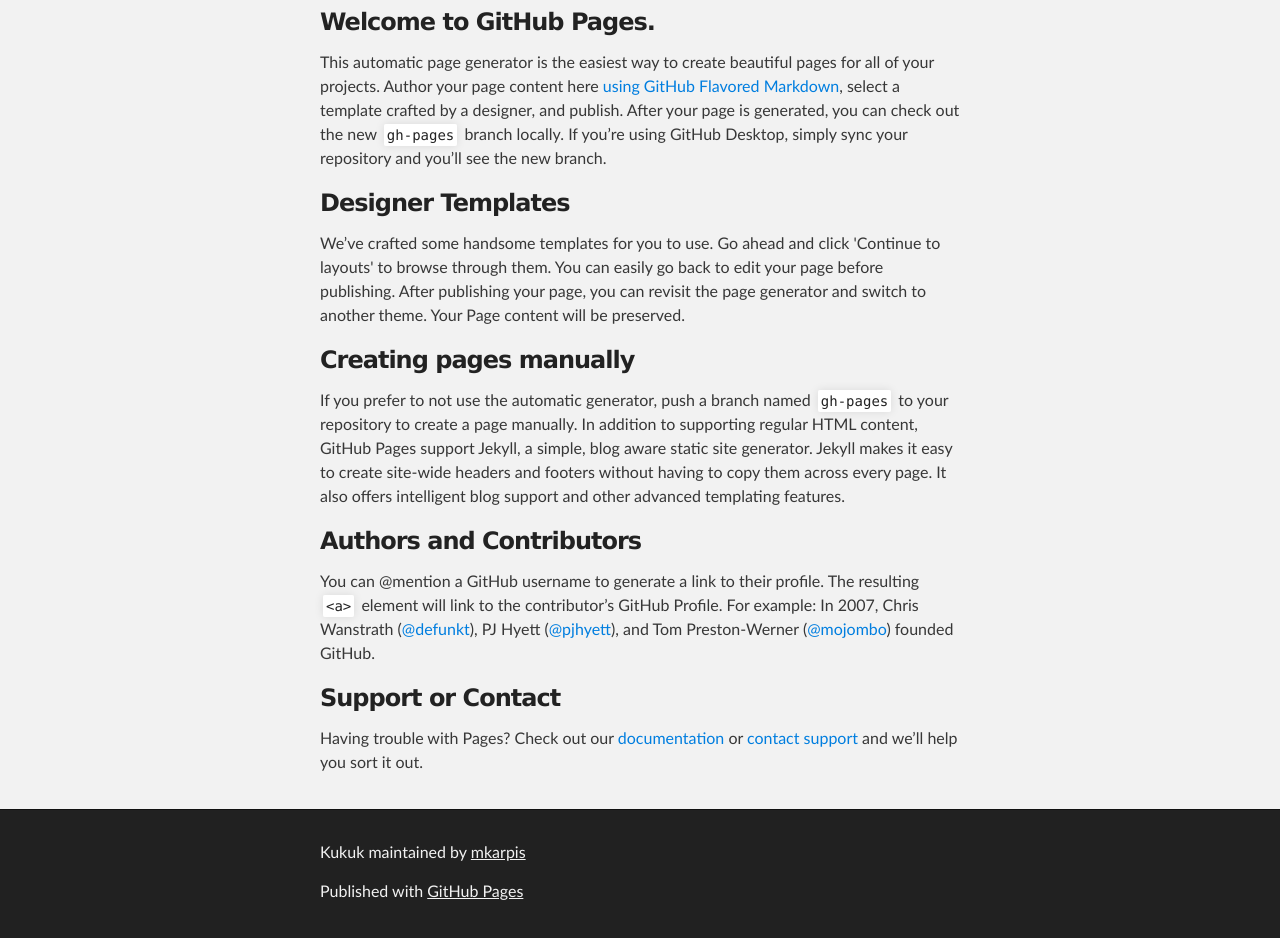
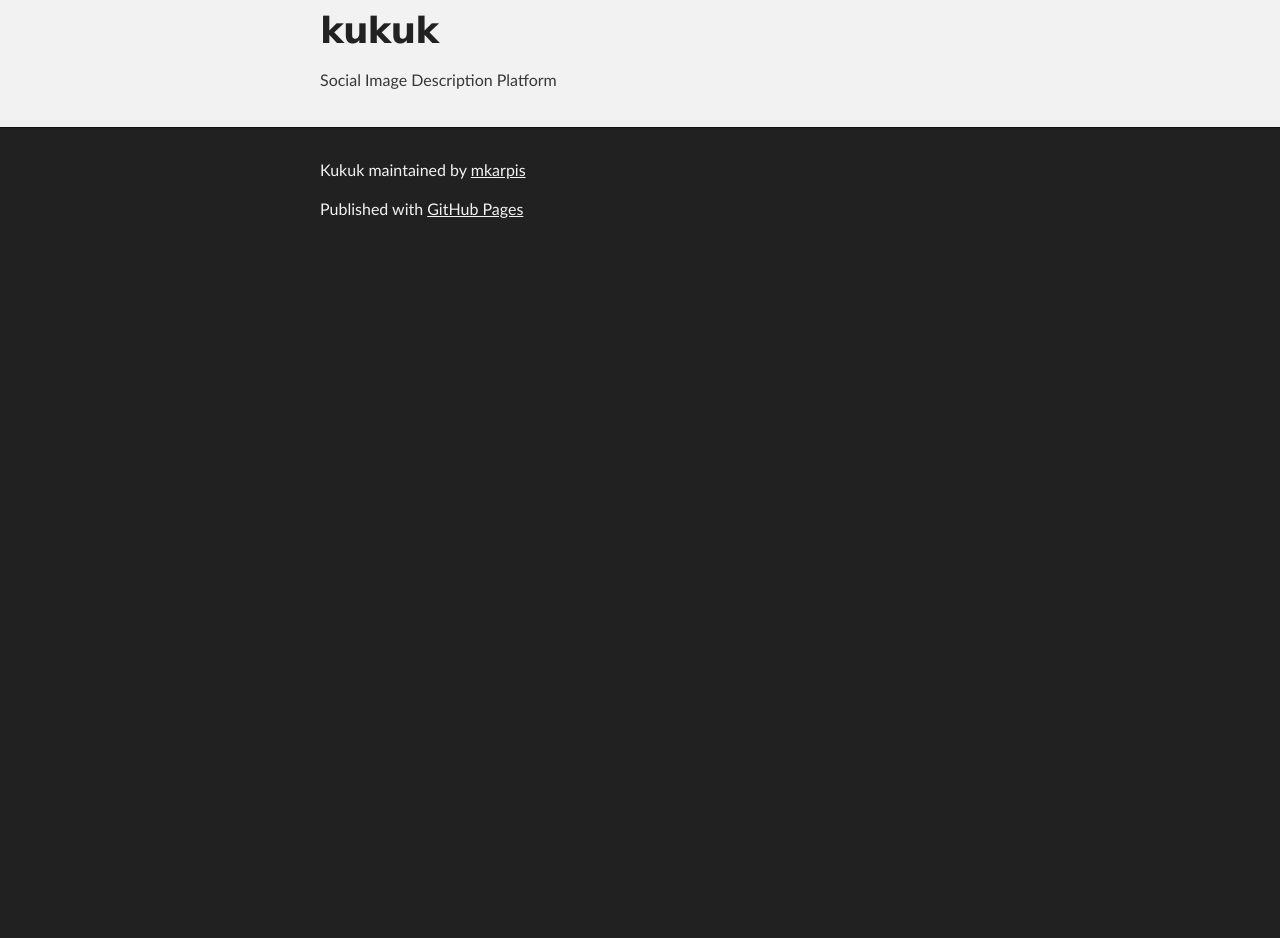
Before and after one commit to miro-ka/convnet_capstone, a plain HTML site: page index.html in a window 1280 px wide. Shown: the part 256-1194 px from the top of the page. After the commit the page ends 800 px from the top, so only its background shows below. Drawn offline with Linux system fonts and the light colour scheme.

```diff
--- a/index.html
+++ b/index.html
@@ -31,30 +31,10 @@
     <!-- MAIN CONTENT -->
     <div id="main_content_wrap" class="outer">
       <section id="main_content" class="inner">
-        <h3>
-<a id="welcome-to-github-pages" class="anchor" href="#welcome-to-github-pages" aria-hidden="true"><span aria-hidden="true" class="octicon octicon-link"></span></a>Welcome to GitHub Pages.</h3>
+        <h1>
+<a id="kukuk" class="anchor" href="#kukuk" aria-hidden="true"><span aria-hidden="true" class="octicon octicon-link"></span></a>kukuk</h1>
 
-<p>This automatic page generator is the easiest way to create beautiful pages for all of your projects. Author your page content here <a href="https://guides.github.com/features/mastering-markdown/">using GitHub Flavored Markdown</a>, select a template crafted by a designer, and publish. After your page is generated, you can check out the new <code>gh-pages</code> branch locally. If you’re using GitHub Desktop, simply sync your repository and you’ll see the new branch.</p>
-
-<h3>
-<a id="designer-templates" class="anchor" href="#designer-templates" aria-hidden="true"><span aria-hidden="true" class="octicon octicon-link"></span></a>Designer Templates</h3>
-
-<p>We’ve crafted some handsome templates for you to use. Go ahead and click 'Continue to layouts' to browse through them. You can easily go back to edit your page before publishing. After publishing your page, you can revisit the page generator and switch to another theme. Your Page content will be preserved.</p>
-
-<h3>
-<a id="creating-pages-manually" class="anchor" href="#creating-pages-manually" aria-hidden="true"><span aria-hidden="true" class="octicon octicon-link"></span></a>Creating pages manually</h3>
-
-<p>If you prefer to not use the automatic generator, push a branch named <code>gh-pages</code> to your repository to create a page manually. In addition to supporting regular HTML content, GitHub Pages support Jekyll, a simple, blog aware static site generator. Jekyll makes it easy to create site-wide headers and footers without having to copy them across every page. It also offers intelligent blog support and other advanced templating features.</p>
-
-<h3>
-<a id="authors-and-contributors" class="anchor" href="#authors-and-contributors" aria-hidden="true"><span aria-hidden="true" class="octicon octicon-link"></span></a>Authors and Contributors</h3>
-
-<p>You can @mention a GitHub username to generate a link to their profile. The resulting <code>&lt;a&gt;</code> element will link to the contributor’s GitHub Profile. For example: In 2007, Chris Wanstrath (<a href="https://github.com/defunkt" class="user-mention">@defunkt</a>), PJ Hyett (<a href="https://github.com/pjhyett" class="user-mention">@pjhyett</a>), and Tom Preston-Werner (<a href="https://github.com/mojombo" class="user-mention">@mojombo</a>) founded GitHub.</p>
-
-<h3>
-<a id="support-or-contact" class="anchor" href="#support-or-contact" aria-hidden="true"><span aria-hidden="true" class="octicon octicon-link"></span></a>Support or Contact</h3>
-
-<p>Having trouble with Pages? Check out our <a href="https://help.github.com/pages">documentation</a> or <a href="https://github.com/contact">contact support</a> and we’ll help you sort it out.</p>
+<p>Social Image Description Platform</p>
       </section>
     </div>
 
```
Also changed, not shown: params.json (+1 -1 lines).
